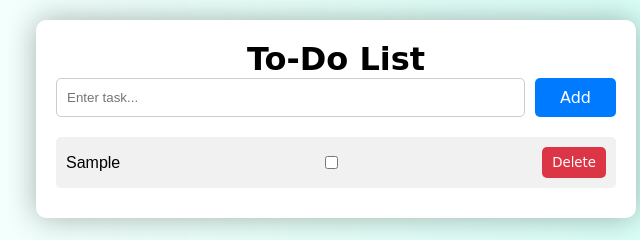
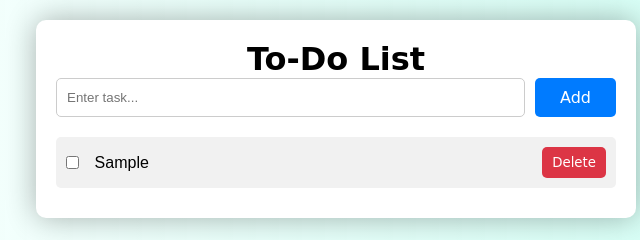
Before and after one commit to prateekjha1111/JavaScript-Projects, a plain HTML site: page 1. To-Do-List/index.html in a window 1280 px wide. Both pictures are taken after typing "Sample" into the empty fields and a click on the button "Add". Shown: the top 240 px of the page, 304-944 px from the left. Drawn offline with Linux system fonts and the light colour scheme.

Commit message:
modified:   1. To-Do-List/script.js         modified:   1. To-Do-List/style.css

```diff
--- a/1. To-Do-List/script.js
+++ b/1. To-Do-List/script.js
@@ -1,3 +1,4 @@
+
 document.addEventListener('DOMContentLoaded', function() {
     const taskInput = document.getElementById('task');
     const addTaskButton = document.getElementById('addTask');
@@ -10,7 +11,7 @@ document.addEventListener('DOMContentLoaded', function() {
         const taskText = taskInput.value.trim();
         if (taskText !== '') {
             addTask(taskText);
-            saveTaskToLocalStorage(taskText);
+            saveTaskToLocalStorage(taskText, false);
             taskInput.value = '';
         } else {
             alert('Please enter a task!');
@@ -19,11 +20,6 @@ document.addEventListener('DOMContentLoaded', function() {
 
     function addTask(taskText, isCompleted = false) {
         const li = document.createElement('li');
-        li.textContent = taskText;
-
-        if (isCompleted) {
-            li.classList.add('completed');
-        }
 
         const checkbox = document.createElement('input');
         checkbox.type = 'checkbox';
@@ -37,6 +33,10 @@ document.addEventListener('DOMContentLoaded', function() {
             updateTaskInLocalStorage(taskText, checkbox.checked);
         });
 
+        const taskSpan = document.createElement('span');
+        taskSpan.textContent = taskText;
+        taskSpan.classList.add('task-text');
+
         const deleteButton = document.createElement('button');
         deleteButton.textContent = 'Delete';
         deleteButton.classList.add('delete-btn');
@@ -46,13 +46,18 @@ document.addEventListener('DOMContentLoaded', function() {
         });
 
         li.appendChild(checkbox);
+        li.appendChild(taskSpan);
         li.appendChild(deleteButton);
         taskList.appendChild(li);
+
+        if (isCompleted) {
+            li.classList.add('completed');
+        }
     }
 
-    function saveTaskToLocalStorage(taskText) {
+    function saveTaskToLocalStorage(taskText, isCompleted) {
         const tasks = JSON.parse(localStorage.getItem('tasks')) || [];
-        tasks.push({ text: taskText, completed: false });
+        tasks.push({ text: taskText, completed: isCompleted });
         localStorage.setItem('tasks', JSON.stringify(tasks));
     }
 
--- a/1. To-Do-List/style.css
+++ b/1. To-Do-List/style.css
@@ -72,7 +72,15 @@ li {
     border-radius: 5px;
     cursor: pointer;
     font-family: cursive;
+
 }
 .completed {
     text-decoration: line-through;
 }
+
+.task-text {
+    display: flex;
+    flex-wrap: wrap;
+    width: 80%;
+    overflow-x: scroll;
+}
```
